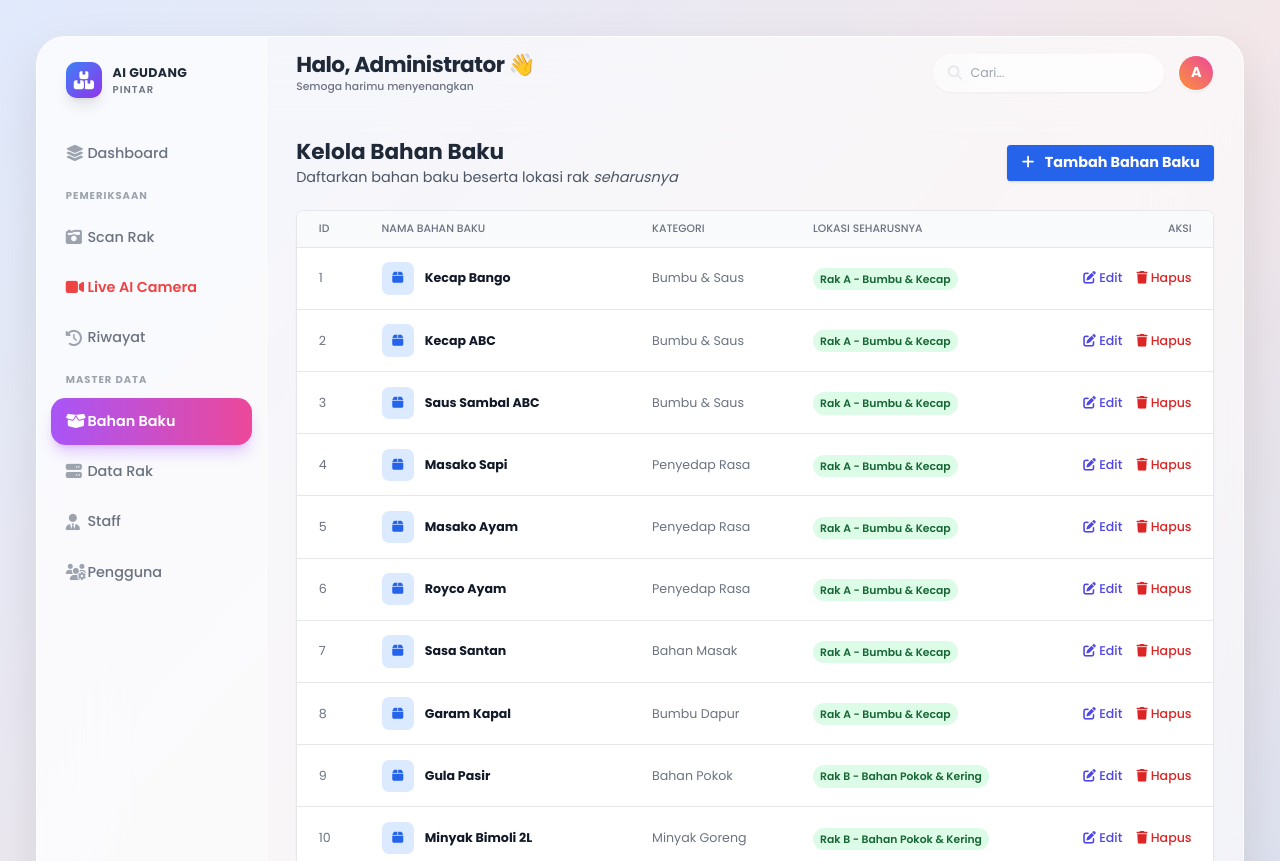
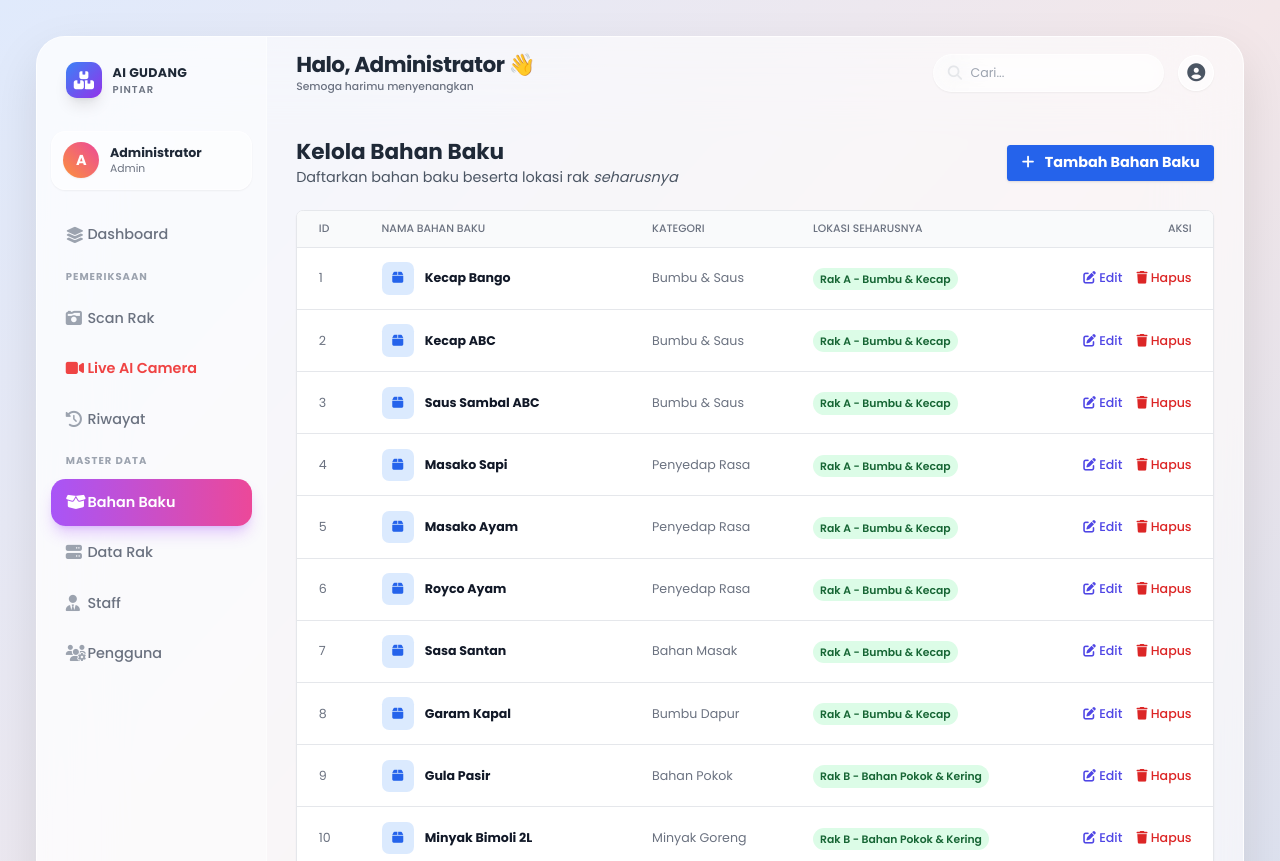
Before and after one commit to xinnxz/computer-vision-skripsi, a Flask app: page /bahan in a window 1280 px wide. Shown: the top 861 px of the page. Run offline with Flask 3, Linux system fonts and the light colour scheme; a user stored in the database is signed in; data comes from the database, SQL or seed files in the repository; some libraries are stand-ins or nearby versions.

Commit message:
style: Revert dashboard and base UI back to original

```diff
--- a/templates/base.html
+++ b/templates/base.html
@@ -40,7 +40,7 @@
         <div id="sidebarOverlay" class="absolute inset-0 bg-black/30 backdrop-blur-sm z-40 hidden md:hidden" onclick="toggleSidebar()"></div>
 
         <!-- Sidebar (Kiri) -->
-        <aside id="mobileSidebar" class="w-64 bg-white md:bg-white/40 flex flex-col h-full absolute md:relative z-50 transform -translate-x-full md:translate-x-0 transition-transform duration-300 border-r border-white/50 shadow-2xl md:shadow-none">
+        <aside id="mobileSidebar" class="w-64 bg-white/40 flex flex-col h-full absolute md:relative z-50 transform -translate-x-full md:translate-x-0 transition-transform duration-300 border-r border-white/50">
             <!-- Logo / Header -->
             <div class="h-24 flex items-center justify-start px-8">
                 <div class="w-10 h-10 rounded-xl bg-gradient-to-br from-blue-500 to-purple-600 flex items-center justify-center shadow-lg text-white font-bold text-xl mr-3">
@@ -54,7 +54,17 @@
 
             <!-- Menu Navigasi -->
             <nav class="flex-1 overflow-y-auto px-4 py-2 space-y-1">
-                <!-- Menu utama mulai langsung di sini -->
+                <!-- User Profile Card -->
+                <div class="bg-white/50 rounded-2xl p-3 mb-6 flex items-center shadow-sm border border-white/60">
+                    <div class="w-10 h-10 rounded-full bg-gradient-to-tr from-orange-400 to-pink-500 flex items-center justify-center text-white font-bold mr-3 shadow-sm">
+                        {{ session.get('nama', 'U')[0] }}
+                    </div>
+                    <div class="flex-1 min-w-0">
+                        <p class="text-sm font-bold text-gray-800 truncate">{{ session.get('nama') }}</p>
+                        <p class="text-xs text-gray-500 capitalize truncate">{{ session.get('role') }}</p>
+                    </div>
+                </div>
+
                 <a href="{{ url_for('dashboard') }}" class="flex items-center px-4 py-3 rounded-2xl transition-all duration-300 {% if request.endpoint == 'dashboard' %}bg-gradient-to-r from-purple-500 to-pink-500 text-white shadow-lg shadow-purple-500/30 font-semibold{% else %}text-gray-500 hover:bg-white/60 hover:text-gray-800 font-medium{% endif %}">
                     <i class="fas fa-layer-group w-6 text-lg {% if request.endpoint != 'dashboard' %}text-gray-400{% endif %}"></i>
                     <span>Dashboard</span>
@@ -140,13 +150,13 @@
                 </div>
 
                 <!-- Kanan: Search & Profile mini -->
-                <div class="flex items-center space-x-2 md:space-x-4">
-                    <div class="relative hidden md:block">
+                <div class="hidden md:flex items-center space-x-4">
+                    <div class="relative">
                         <i class="fas fa-search absolute left-4 top-1/2 transform -translate-y-1/2 text-gray-400"></i>
                         <input type="text" placeholder="Cari..." class="pl-10 pr-4 py-2.5 bg-white/50 border border-white/60 rounded-full text-sm focus:outline-none focus:ring-2 focus:ring-purple-300 focus:bg-white w-64 shadow-sm backdrop-blur-md transition-all">
                     </div>
-                    <a href="{{ url_for('profil') }}" class="w-10 h-10 rounded-full bg-gradient-to-tr from-orange-400 to-pink-500 flex items-center justify-center text-white font-bold shadow-sm hover:shadow-md transition border border-white flex-shrink-0">
-                        {{ session.get('nama', 'U')[0] }}
+                    <a href="{{ url_for('profil') }}" class="w-10 h-10 rounded-full bg-white/60 border border-white flex items-center justify-center text-gray-600 hover:text-purple-600 shadow-sm hover:shadow-md transition">
+                        <i class="fas fa-user-circle text-xl"></i>
                     </a>
                 </div>
             </header>
```
